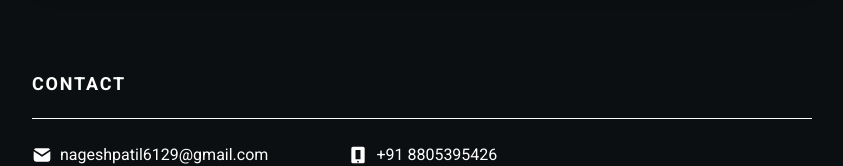
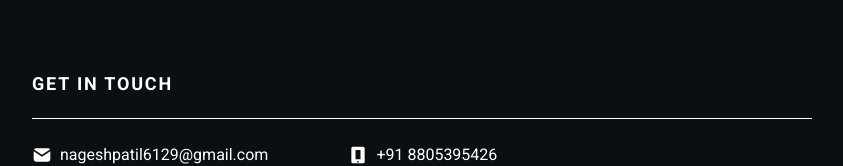
Before and after one commit to NageshShelke/my-app, a React (Vite) app: page / in a window 1280 px wide. Shown: the part 2278-2444 px from the top of the page, without its empty margins (218-1061 px from the left). Built offline with nearby package versions, Linux system fonts and the light colour scheme.

Commit message:
Updated project section and contact section

```diff
--- a/src/Componants/Contact.jsx
+++ b/src/Componants/Contact.jsx
@@ -8,7 +8,7 @@ const Contact = () => {
           id="projects"
           class="font-bold text-lg tracking-widest text-white uppercase mb-5"
         >
-          Contact
+          Get In Touch
         </h2>
       </div>
       <div id='contact' className='gap-20 flex items-center pt-6 border-t border-light-gray/20 mb-16'>
```
